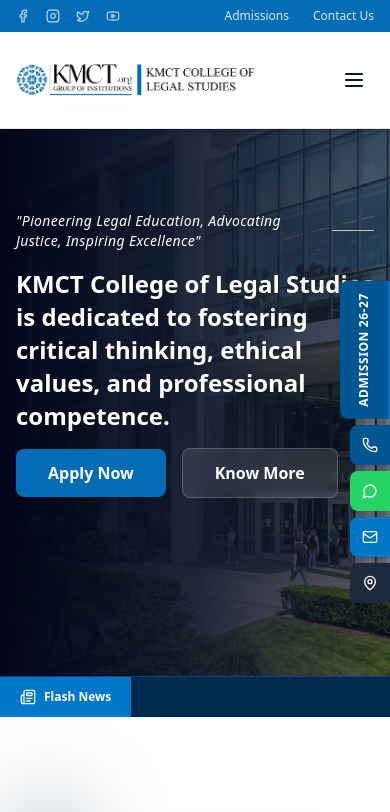
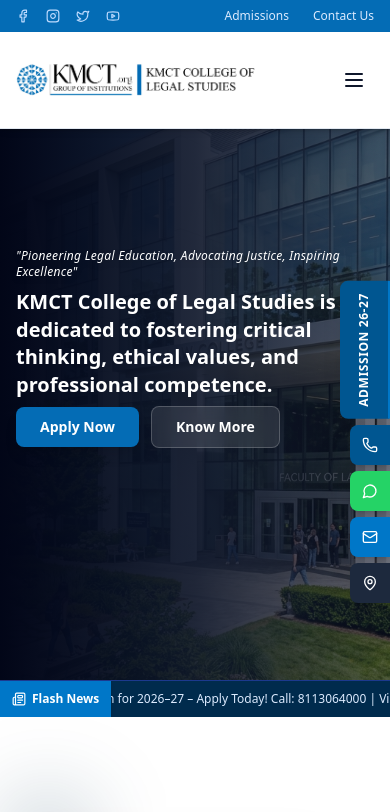
Before and after one commit to KMCT-DEV-TEAM/KLC-KSD, a Next.js app in the folder frontend/: page / in a window 390 px wide. Shown: the top 812 px of the page. Built offline with nearby package versions, Linux system fonts and the light colour scheme; grey boxes are pictures that could not be loaded.

Commit message:
home page designed

```diff
--- a/frontend/app/(home)/components/HeroSection.jsx
+++ b/frontend/app/(home)/components/HeroSection.jsx
@@ -18,18 +18,18 @@
       </div>
 
       {/* Main Hero Content */}
-      <div className="relative z-10 w-full max-w-7xl mx-auto px-4 md:px-8 pt-28 pb-20 flex-1 flex flex-col justify-center">
-        <div className="max-w-3xl text-left space-y-10" data-aos="fade-up" data-aos-delay="100">
+      <div className="relative z-10 w-full max-w-7xl mx-auto px-4 md:px-8 pt-16 sm:pt-24 md:pt-28 pb-12 md:pb-20 flex-1 flex flex-col justify-center">
+        <div className="max-w-3xl text-left space-y-6 sm:space-y-10" data-aos="fade-up" data-aos-delay="100">
           {/* Subtitle with trailing line */}
-          <div className="flex items-center gap-4 mb-2">
-            <p className="text-sm md:text-base font-medium text-white tracking-wide drop-shadow-md italic">
+          <div className="flex items-center gap-3 sm:gap-4 mb-2">
+            <p className="text-xs sm:text-sm md:text-base font-medium text-white tracking-wide drop-shadow-md italic">
               "Pioneering Legal Education, Advocating Justice, Inspiring Excellence"
             </p>
-            <span className="w-16 md:w-32 h-px bg-white/70 drop-shadow-md" />
+            <span className="hidden sm:inline-block w-16 md:w-32 h-px bg-white/70 drop-shadow-md shrink-0" />
           </div>
 
           {/* Main Statement Heading */}
-          <h1 className="text-2xl md:text-3xl lg:text-4xl font-extrabold text-white leading-snug !mt-4 !mb-4">
+          <h1 className="text-xl sm:text-2xl md:text-3xl lg:text-4xl font-extrabold text-white leading-snug !mt-2 sm:!mt-4 !mb-2 sm:!mb-4">
             KMCT College of Legal Studies <br className="hidden sm:block" />
             is dedicated to fostering <br className="hidden sm:block" />
             critical thinking, ethical values, <br className="hidden sm:block" />
@@ -37,18 +37,18 @@
           </h1>
 
           {/* Action Buttons */}
-          <div className="flex items-center gap-4 !mt-1">
+          <div className="flex flex-wrap items-center gap-3 sm:gap-4 !mt-2 sm:!mt-4">
             <a
               href="https://admissions.kmct.org/"
               target="_blank"
               rel="noopener noreferrer"
-              className="bg-primary hover:bg-primary/90 text-white font-semibold py-3 px-8 rounded-lg shadow-lg hover:shadow-xl transition-all hover:-translate-y-0.5"
+              className="bg-primary hover:bg-primary/90 text-white font-semibold py-2.5 sm:py-3 px-6 sm:px-8 text-sm sm:text-base rounded-lg shadow-lg hover:shadow-xl transition-all hover:-translate-y-0.5"
             >
               Apply Now
             </a>
             <Link
               href="/about"
-              className="bg-white/10 hover:bg-white/20 text-white border border-white/20 font-semibold py-3 px-8 rounded-lg backdrop-blur-sm transition-all hover:-translate-y-0.5"
+              className="bg-white/10 hover:bg-white/20 text-white border border-white/20 font-semibold py-2.5 sm:py-3 px-6 sm:px-8 text-sm sm:text-base rounded-lg backdrop-blur-sm transition-all hover:-translate-y-0.5"
             >
               Know More
             </Link>
@@ -59,16 +59,22 @@
       {/* Bottom Flash News Bar */}
       <div className="relative z-20 w-full bg-secondary border-t border-blue-900 flex items-stretch overflow-hidden text-xs md:text-sm">
         {/* Flash News Badge */}
-        <div className="bg-[#0077c8] text-white px-5 py-3 font-bold flex items-center gap-2 shrink-0 z-10 shadow-md">
-          <Newspaper className="w-4 h-4" />
-          <span>Flash News</span>
+        <div className="bg-[#0077c8] text-white px-3 sm:px-5 py-2.5 sm:py-3 font-bold flex items-center gap-1.5 sm:gap-2 shrink-0 z-10 shadow-md">
+          <Newspaper className="w-3.5 h-3.5 sm:w-4 sm:h-4" />
+          <span className="whitespace-nowrap">Flash News</span>
         </div>
 
-        {/* Ticker Content */}
-        <div className="flex-1 py-3 px-6 overflow-hidden flex items-center bg-secondary">
-          <div className="animate-marquee whitespace-nowrap flex items-center gap-3 text-blue-100 font-medium">
-            <span className="w-2 h-2 rounded-full bg-[#0077c8] inline-block animate-pulse" />
-            <span>Admissions are now open for 2026–27 – Apply Today! Call: 8113064000 | Visit: https://admissions.kmct.org/</span>
+        {/* Ticker Content (min-w-0 prevents flex items from overflowing parent container) */}
+        <div className="flex-1 min-w-0 py-2.5 sm:py-3 px-3 sm:px-6 overflow-hidden flex items-center bg-secondary">
+          <div className="animate-marquee whitespace-nowrap flex items-center gap-8 text-blue-100 font-medium">
+            <div className="flex items-center gap-3">
+              <span className="w-2 h-2 rounded-full bg-[#0077c8] inline-block animate-pulse shrink-0" />
+              <span>Admissions are now open for 2026–27 – Apply Today! Call: 8113064000 | Visit: https://admissions.kmct.org/</span>
+            </div>
+            <div className="flex items-center gap-3">
+              <span className="w-2 h-2 rounded-full bg-[#0077c8] inline-block animate-pulse shrink-0" />
+              <span>Admissions are now open for 2026–27 – Apply Today! Call: 8113064000 | Visit: https://admissions.kmct.org/</span>
+            </div>
           </div>
         </div>
       </div>
--- a/frontend/app/globals.css
+++ b/frontend/app/globals.css
@@ -6,13 +6,16 @@
   --animate-marquee: marquee 25s linear infinite;
 
   @keyframes marquee {
-    0% { transform: translateX(100%); }
-    100% { transform: translateX(-100%); }
+    0% { transform: translateX(0%); }
+    100% { transform: translateX(-50%); }
   }
 }
 
 @layer base {
-
+  html, body {
+    overflow-x: hidden;
+    max-width: 100vw;
+  }
 
   body {
     background-color: #ffffff;
--- a/frontend/app/layout.jsx
+++ b/frontend/app/layout.jsx
@@ -13,12 +13,12 @@
 export default function RootLayout({ children }) {
   return (
     <html lang="en">
-      <body className="antialiased bg-slate-50 text-slate-900 selection:bg-blue-500 selection:text-white flex flex-col min-h-screen">
+      <body className="antialiased bg-slate-50 text-slate-900 selection:bg-blue-500 selection:text-white flex flex-col min-h-screen overflow-x-hidden w-full max-w-full relative">
         <PageTransitionLoader />
         <AosInit />
         <FloatingActions />
         <Navbar />
-        <main className="flex-1">
+        <main className="flex-1 w-full max-w-full overflow-x-hidden">
           {children}
         </main>
         <Footer />
--- a/frontend/components/Navbar.jsx
+++ b/frontend/components/Navbar.jsx
@@ -161,7 +161,7 @@
 
       {/* Mobile Drawer Navigation */}
       <div
-        className={`xl:hidden bg-white text-slate-900 px-6 py-6 border-b border-slate-200 shadow-lg absolute w-full left-0 transition-all duration-300 origin-top overflow-hidden ${mobileMenuOpen ? 'max-h-[500px] opacity-100 visible' : 'max-h-0 opacity-0 invisible py-0 border-transparent shadow-none'
+        className={`xl:hidden bg-white text-slate-900 px-6 py-6 border-b border-slate-200 shadow-lg absolute w-full left-0 top-full z-50 transition-all duration-300 origin-top overflow-hidden ${mobileMenuOpen ? 'max-h-[500px] opacity-100 visible' : 'max-h-0 opacity-0 invisible py-0 border-transparent shadow-none'
           }`}
       >
         <div className="space-y-4">
```
